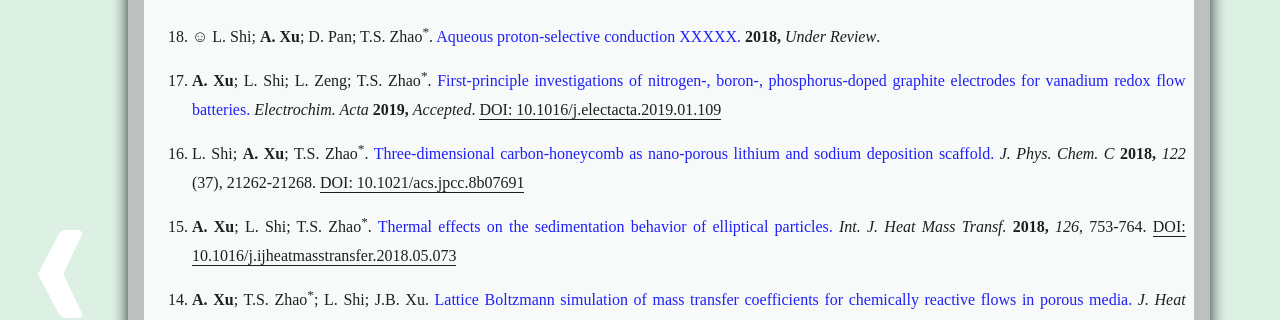
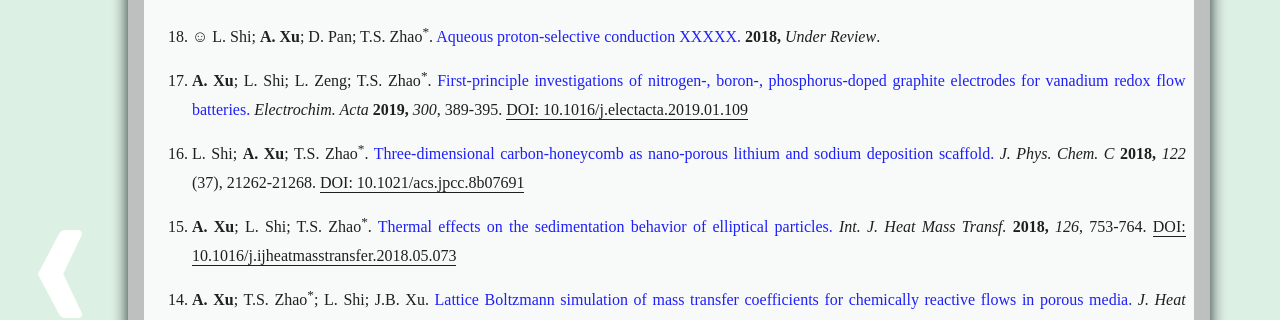
Before and after one commit to xuaoxiqi/xuaoxiqi.github.io, a Jekyll site: the page built from publications.html, in a window 1280 px wide and 900 px high. Shown: the part 396-716 px from the top of the window. Built offline with Jekyll 4.4.1, drawn with Linux system fonts in a browser that asks for light colours; some web fonts are replaced.

Commit message:
update 2019EA

```diff
--- a/publications.html
+++ b/publications.html
@@ -36,7 +36,7 @@ title: Publications
         <!--017-->
         <li class="liPublications"> <b>A. Xu</b>; L. Shi; L. Zeng; T.S. Zhao<sup>*</sup>.
         <a class="publications" href="./publications/017_EA2019.pdf">First-principle investigations of nitrogen-, boron-, phosphorus-doped graphite electrodes for vanadium redox flow batteries.</a>
-        <i>Electrochim. Acta</i> <b>2019,</b> <i>Accepted</i>.
+        <i>Electrochim. Acta</i> <b>2019,</b> <i>300</i>, 389-395.
         <a href="https://doi.org/10.1016/j.electacta.2019.01.109" target="_blank">DOI: 10.1016/j.electacta.2019.01.109</a>
         </li>
 
```
